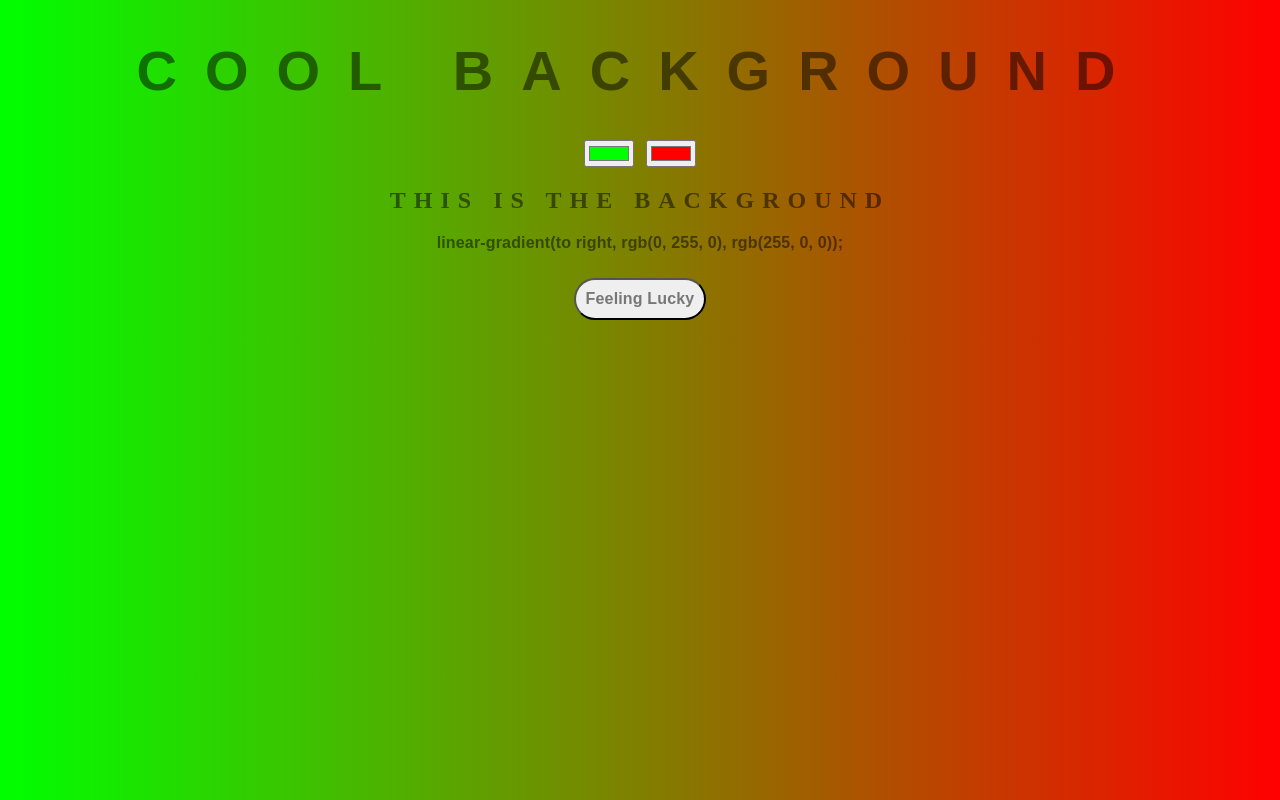
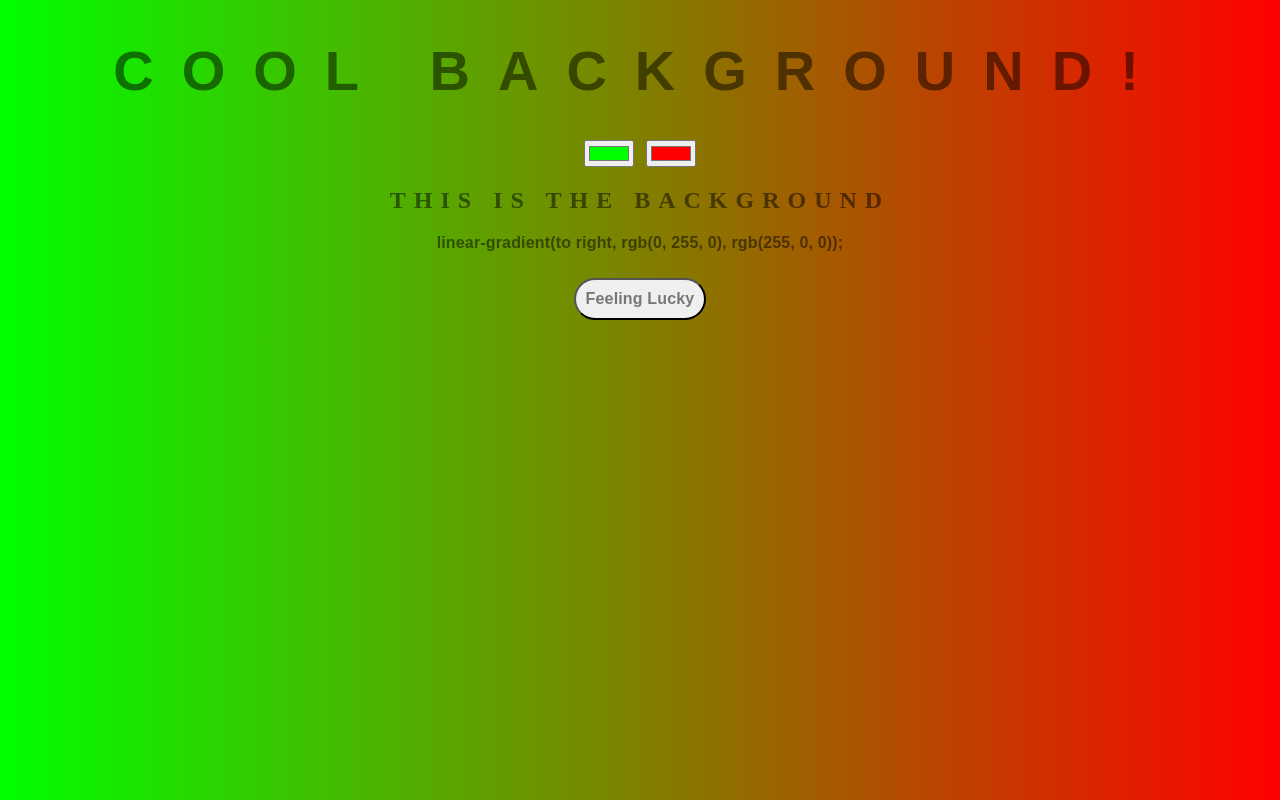
Before and after one commit to Nomishka/Background-generator, a plain HTML site: page index.html in a window 1280 px wide. Drawn offline with Linux system fonts and the light colour scheme.

Commit message:
added exclamation

```diff
--- a/index.html
+++ b/index.html
@@ -5,7 +5,7 @@
 	<link rel="stylesheet" type="text/css" href="style.css">
 </head>
 <body id="gradient">
-	<h1>COOL Background</h1>
+	<h1>COOL Background!</h1>
 	<input class="color1" type="color" name="color1" value="#00ff00">
 	<input class="color2" type="color" name="color2" value="#ff0000">
 	<h2>This is the background</h2>
```
